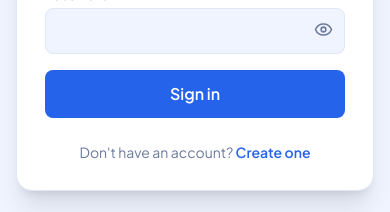
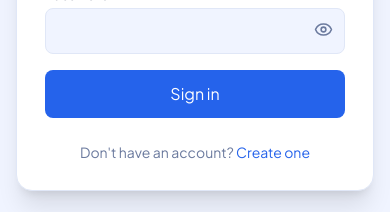
Before and after one commit to hemanthreddy7781/Budget_tracker, a React (Vite) app in the folder client/: page / in a window 390 px wide. Shown: the part 470-682 px from the top of the page. Built offline with nearby package versions, Linux system fonts and the light colour scheme; no server answers.

Commit message:
Apply responsive mobile and desktop layout changes

```diff
--- a/client/src/index.css
+++ b/client/src/index.css
@@ -49,6 +49,7 @@ body,
 #root {
   height: 100%;
   width: 100%;
+  min-height: 100%;
 }
 
 body {
@@ -65,8 +66,30 @@ body {
   transition: background-color 0.2s ease, color 0.2s ease;
 }
 
+button, input, select, textarea {
+  font: inherit;
+}
+
 button {
-  font-family: inherit;
+  touch-action: manipulation;
+}
+
+input, select, textarea {
+  min-width: 0;
+  max-width: 100%;
+}
+
+img, svg, canvas {
+  max-width: 100%;
+}
+
+@media (prefers-reduced-motion: reduce) {
+  *, *::before, *::after {
+    scroll-behavior: auto !important;
+    animation-duration: 0.01ms !important;
+    animation-iteration-count: 1 !important;
+    transition-duration: 0.01ms !important;
+  }
 }
 
 *::-webkit-scrollbar {
```
